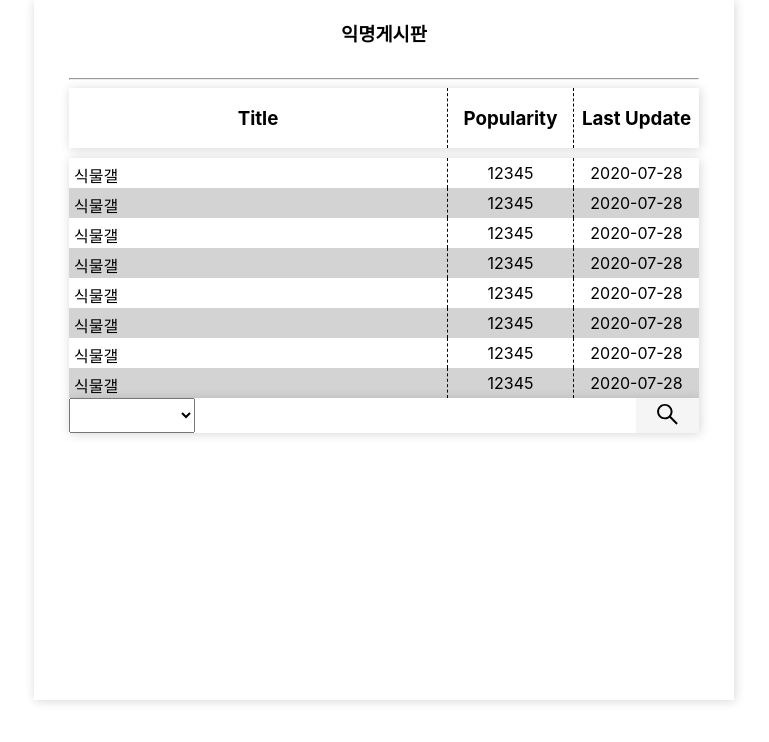
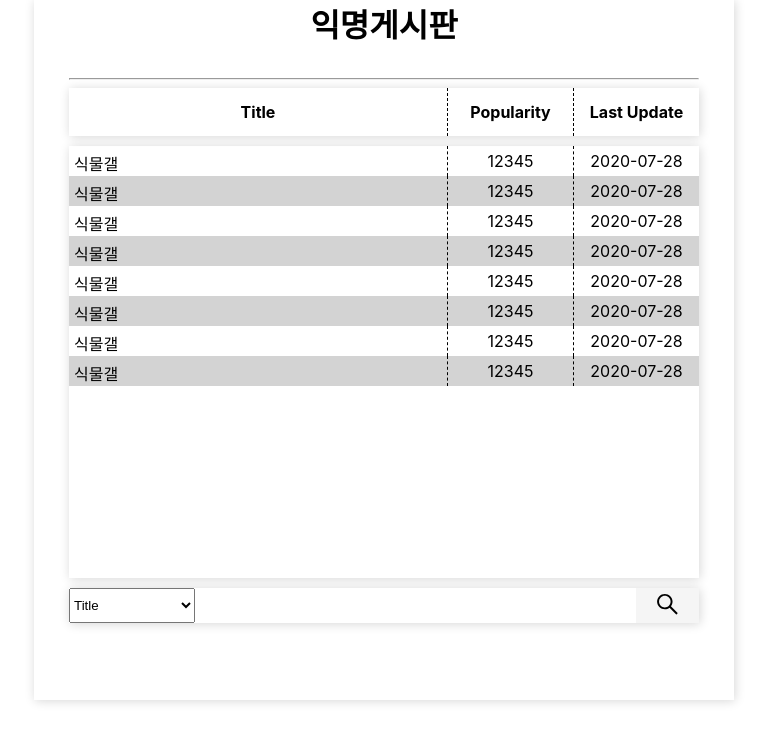
Before and after one commit to fidus-dev/MBTI_Fidus, a React app in the folder mbti_fidus_frontend/: page / in a window 1280 px wide. Shown: the top 742 px of the page, without its empty margins (256-1025 px from the left). Built offline with nearby package versions, Linux system fonts and the light colour scheme; what typesafe-actions would draw is missing.

Commit message:
[feat] 컴포넌트 재사용성을 위해 width / height 속성을 받아서 적용할 수 있도록 수정

```diff
--- a/mbti_fidus_frontend/src/components/Anonymous/BoardList/HeaderItem.tsx
+++ b/mbti_fidus_frontend/src/components/Anonymous/BoardList/HeaderItem.tsx
@@ -6,7 +6,10 @@ const HeaderDiv = styled.div`
     display:flex;
     align-content: center;
     justify-content: center;
+    align-items: center;
     overflow: auto;
+    font-size: 1 rem;
+    font-weight: bold;
     & + & {
         border-left: 1px dashed black;
     }
@@ -23,7 +26,7 @@ interface HeaderItemProps {
 
 const HeaderItem: React.FC<HeaderItemProps> = ({ item }) => {
     return (
-        <HeaderDiv item={item}><h3>{item.label}</h3></HeaderDiv>
+        <HeaderDiv item={item}>{item.label}</HeaderDiv>
     );
 }
 
--- a/mbti_fidus_frontend/src/components/Anonymous/BoardList/index.tsx
+++ b/mbti_fidus_frontend/src/components/Anonymous/BoardList/index.tsx
@@ -5,25 +5,21 @@ import { IHeaderCell, IBodyCell, IBodyRow } from './interfaces';
 import HeaderItem from './HeaderItem';
 import SearchBar from '../SearchBar';
 
-const BoardWrapperDiv = styled.div`
-    width : 100%;
-    height: 100%;
+const BoardWrapperDiv = styled.div<styleProps>`
+    width : ${(props: styleProps) => props.width || '100%'};
+    height: ${(props: styleProps) => props.height || '100%'};
     display:flex;
     flex-direction: column;
     box-sizing: border-box;
     box-shadow: 1px 1px 10px 0px rgba(5,5,5,0.16);
 `;
 
-const SearchBarWarpperDiv = styled.div`
-    margin: 0 auto 0 auto;
-    width: 90%;
-    height: 5%;
-`;
-
 const TitleDiv = styled.div`
     width: auto;
     margin: 0 auto 0 auto;
     height: 10%;
+    font-size: 2rem;
+    font-weight: bold;
 `;
 
 const UpperHR = styled.hr`
@@ -31,6 +27,7 @@ const UpperHR = styled.hr`
 `;
 
 const HeaderDiv = styled.div`
+    height: 10%;
     display: flex;
     flex-direction: row;
     width: 100%;
@@ -43,6 +40,7 @@ const TableDiv = styled.div`
     flex-direction: column;
     white-space: nowrap;
     width: 90%;
+    height: 70%;
 `;
 
 const BodyListDiv = styled.div`
@@ -54,16 +52,27 @@ const BodyListDiv = styled.div`
     box-shadow: 1px 1px 10px 0px rgba(5,5,5,0.16);
 `;
 
+const SearchBarWrapperDiv = styled.div`
+    width: 90%;
+    height: 5%;
+    margin: 10px auto 0 auto;
+`;
+interface styleProps {
+    width?: string;
+    height?: string;
+}
 interface boardListProps {
     headerItem: IHeaderCell[];
     bodyItem: IBodyRow<IBodyCell>[];
     boardName: string;
+    width?: string;
+    height?: string;
 }
 
-const BoardList: React.FC<boardListProps> = ({ headerItem, bodyItem, boardName }) => {
+const BoardList: React.FC<boardListProps> = ({ headerItem, bodyItem, boardName, width, height }) => {
     return (
-        <BoardWrapperDiv>
-            <TitleDiv><h3>{boardName}</h3></TitleDiv>
+        <BoardWrapperDiv width={width} height={height}>
+            <TitleDiv>{boardName}</TitleDiv>
             <UpperHR />
             <TableDiv>
                 <HeaderDiv>
@@ -73,9 +82,9 @@ const BoardList: React.FC<boardListProps> = ({ headerItem, bodyItem, boardName }
                     {bodyItem.map((items, idx) => <BodyListItem key={idx} items={items} headerInfo={headerItem} />)}
                 </BodyListDiv>
             </TableDiv>
-            <SearchBarWarpperDiv>
-                <SearchBar category={headerItem}></SearchBar>
-            </SearchBarWarpperDiv>
+            <SearchBarWrapperDiv>
+                <SearchBar category={headerItem} height={'100%'} width={'100%'}></SearchBar>
+            </SearchBarWrapperDiv>
         </BoardWrapperDiv>
     );
 }
--- a/mbti_fidus_frontend/src/components/Anonymous/SearchBar/index.tsx
+++ b/mbti_fidus_frontend/src/components/Anonymous/SearchBar/index.tsx
@@ -4,11 +4,11 @@ import { categoryProps } from './interfaces';
 import { AiOutlineSearch } from 'react-icons/ai';
 import { IHeaderCell } from '../BoardList/interfaces';
 
-const SearchBarWrapperDiv = styled.div`
+const SearchBarWrapperDiv = styled.div<styleProps>`
+    width: ${(props:styleProps) => props.width || '100%'};
+    height: ${(props:styleProps) => props.height || '100%'};
     display: flex;
     flex-direction: row;
-    width : 100%;
-    height : 100%;
     box-shadow: 1px 1px 10px 0px rgba(5,5,5,0.16);
 `;
 
@@ -19,11 +19,12 @@ const CategorySelect = styled.select`
 
 const SearchInputBox = styled.input`
     border: none;
+    padding: 10px;
     width: 70%;
     height: 100%;
-    &:hover {
-        border: 1px soild lightskyblue;
-        border-radius: 1px;
+    &:focus {
+        outline: none;
+        background: linear-gradient(180deg, rgba(255,255,255,1) 90%, rgba(215,240,255,1) 100%);
     }
 `;
 
@@ -34,20 +35,27 @@ const SearchButton = styled.button`
     background-color: RGB(245, 245, 245);
     &:hover {
         background: radial-gradient(circle, rgba(245,245,245,1) 0%, rgba(215,240,255,1) 100%);
-        border: 1px soild lightskyblue;
-        border-radius: 1px;
+    }
+    &:focus {
+        outline: 1px solid lightskyblue
     }
 `;
 
+interface styleProps {
+    width?: string;
+    height?: string;
+}
 interface SearchBarProps {
     category: (categoryProps | IHeaderCell)[];
+    width?: string;
+    height?: string;
 }
 
-const SearchBar: React.FC<SearchBarProps> = ({ category }) => {
+const SearchBar: React.FC<SearchBarProps> = ({ category, width, height }) => {
     return (
-        <SearchBarWrapperDiv>
+        <SearchBarWrapperDiv width={width} height={height}>
             <CategorySelect required>
-                {category.map(item => { <option key={item.id} value={item.id}>{item.label}</option> })}
+                {category.map(item => <option key={item.id} value={item.id}>{item.label}</option>)}
             </CategorySelect>
             <SearchInputBox type={'text'} />
             <SearchButton>
```
